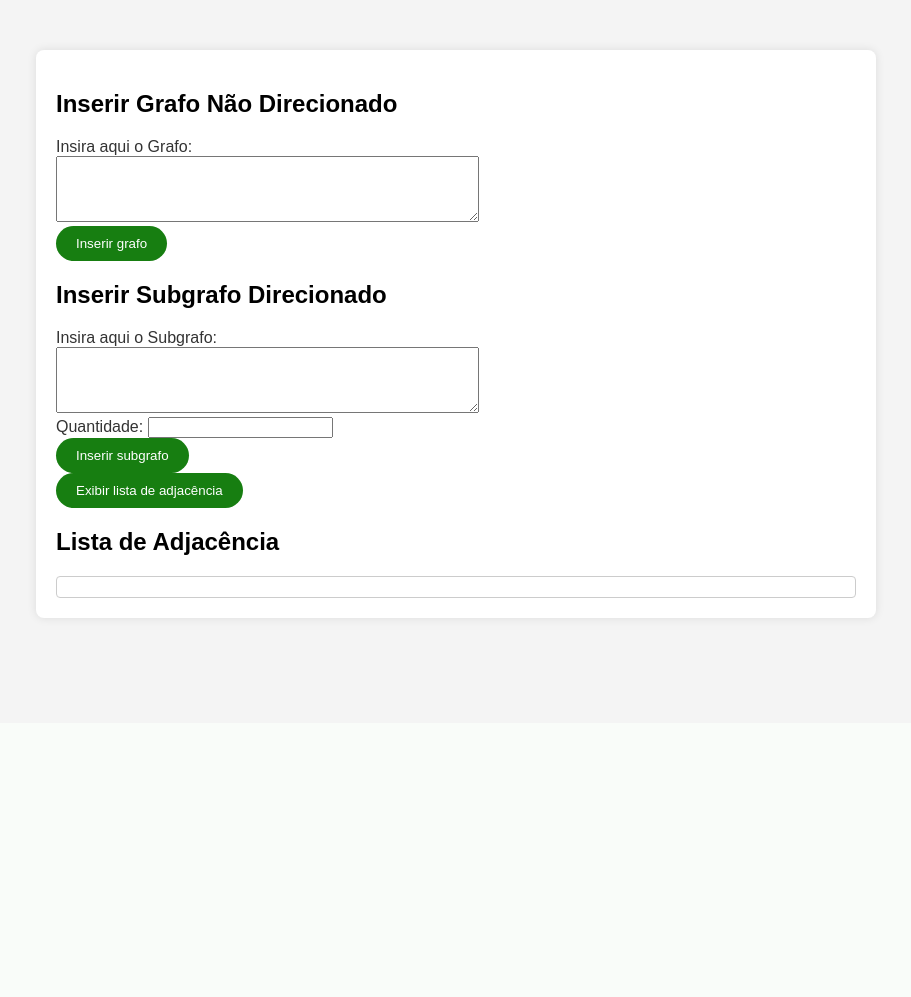
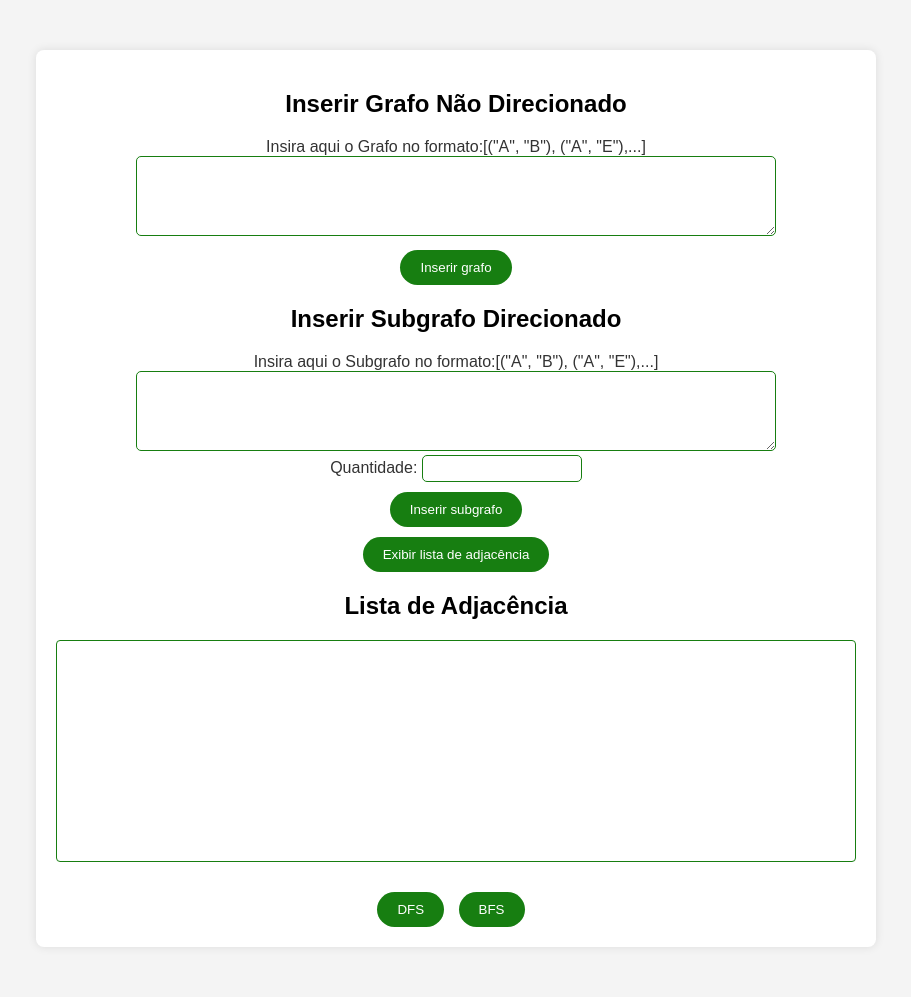
Before and after one commit to BeatrizTuri/AP1-compAlgo, a Flask app: page /NaoDirecionada in a window 1280 px wide. Shown: the part 77-1074 px from the top of the page, without its empty margins (184-1095 px from the left). Before the commit the page ends 699 px from the top, so only its background shows below. Run offline with Flask 3, Linux system fonts and the light colour scheme.

Commit message:
REFACTOR: Melhorado o front da página web.

```diff
--- a/static/styleListaNaoDirecionada.css
+++ b/static/styleListaNaoDirecionada.css
@@ -6,15 +6,14 @@ body {
 }
 
 header {
-    background-color: #177e11; /* Cor de fundo verde */
-    color: #fff; /* Cor do texto branco */
-    padding: 20px; /* Espaçamento interno */
-    text-align: center; /* Centralizar o texto */
+  background-color: #177e11;
+  color: #fff;
+  padding: 20px;
+  text-align: center;
 }
 
 header h1 {
-  margin: 0; /* Remover margem padrão do h1 */
-  color: #fff; /* Cor do texto branco */
+  margin: 0;
 }
 
 .container {
@@ -24,37 +23,45 @@ header h1 {
   background-color: #fff;
   border-radius: 8px;
   box-shadow: 0 0 10px rgba(0, 0, 0, 0.1);
+  text-align: center;
 }
-
-
 
 label {
   font-size: 16px;
   color: #333;
 }
 
-  #listaInput {
-    width: 80%; /* Largura da textarea (80% do container) */
-    height: 10vh; /* Altura inicial da textarea (50% da altura da viewport) */
+textarea {
+  width: 80%;
+  height: 10vh;
   padding: 10px;
   border-radius: 5px;
-    border: 1px solid #ccc;
-    resize: vertical; /* Permitir redimensionamento vertical */
-    box-sizing: border-box; /* Incluir padding e borda na largura */
+  border: 1px solid #177e11; /* Cor verde utilizada na página */
+  resize: vertical;
+  box-sizing: border-box;
+}
+
+input[type="text"] {
+  width: 20%; /* Mesma largura que o textarea */
+  height: 5%;
+  padding: 5px;
+  border-radius: 5px;
+  border: 1px solid #177e11; /* Cor verde utilizada na página */
+  box-sizing: border-box;
 }
 
 button {
-    background-color: #177e11; /* Cor de fundo verde */
-    color: #fff; /* Cor do texto branco */
-    padding: 10px 20px; /* Espaçamento interno */
-    margin-right: 10px; /* Margem à direita para separar os botões */
-    border: none; /* Remover a borda */
-    cursor: pointer; /* Alterar cursor para indicar interatividade */
-    border-radius: 20px; /* Arredondar as bordas */
+  background-color: #177e11;
+  color: #fff;
+  padding: 10px 20px;
+  margin-top: 10px;
+  border: none;
+  cursor: pointer;
+  border-radius: 20px;
 }
 
 button:hover {
-    background-color: #0056b3;
+  background-color: #00b38f;
 }
 
 #listaOutput {
@@ -62,4 +69,26 @@ header h1 {
   padding: 10px;
   border: 1px solid #ccc;
   border-radius: 4px;
+  border: 1px solid #177e11;
+  min-height: 200px; /* Defina a altura mínima desejada */
+  max-height: 400px; /* Defina a altura máxima desejada */
+  overflow-y: auto; /* Adiciona barra de rolagem vertical quando necessário */
 }
+
+#listaOutput ul {
+  list-style-type: none;
+  padding: 0;
+}
+
+#listaOutput ul li {
+  margin-bottom: 5px;
+}
+
+/* Estilos para os novos botões */
+#listaOutput + div {
+  margin-top: 20px;
+}
+
+#listaOutput + div button {
+  margin-right: 10px;
+}
--- a/templates/algoritimosNaoDirecionada.html
+++ b/templates/algoritimosNaoDirecionada.html
@@ -4,7 +4,7 @@
     <meta charset="UTF-8">
     <meta name="viewport" content="width=device-width, initial-scale=1.0">
     <title>Algoritmos de Busca</title>
-    <link rel="stylesheet" href="/static/styleListaDirecionada.css">
+    <link rel="stylesheet" href="/static/styleAlgoritmoListaDirecionada.css">
 </head>
 <body>
 
--- a/templates/listaDirecionada.html
+++ b/templates/listaDirecionada.html
@@ -57,8 +57,8 @@
             </div>
             <!-- Aqui estão os novos botões -->
             <div>
-                <button onclick="funcaoBotaoUm()">Botão Um</button>
-                <button onclick="funcaoBotaoDois()">Botão Dois</button>
+                <button onclick="funcaoBotaoUm()">DFS</button>
+                <button onclick="funcaoBotaoDois()">BFS</button>
             </div>
         </div>
     </div>
--- a/templates/listaNaoDirecionada.html
+++ b/templates/listaNaoDirecionada.html
@@ -16,7 +16,7 @@
     <div>
         <h2>Inserir Grafo Não Direcionado</h2>
         <form action="/insereListaNaoDirecionada" method="post">
-            <label for="grafoInput">Insira aqui o Grafo:</label><br>
+            <label for="grafoInput">Insira aqui o Grafo no formato:[("A", "B"), ("A", "E"),...]</label><br>
             <textarea id="grafoInput" name="grafoInput" rows="4" cols="50"></textarea><br>
             <button type="submit">Inserir grafo</button>
         </form>
@@ -25,7 +25,7 @@
     <div>
         <h2>Inserir Subgrafo Direcionado</h2>
         <form action="/insereSubgrafoNaoDirecionado" method="post">
-            <label for="subgrafoInput">Insira aqui o Subgrafo:</label><br>
+            <label for="subgrafoInput">Insira aqui o Subgrafo no formato:[("A", "B"), ("A", "E"),...]</label><br>
             <textarea id="subgrafoInput" name="subgrafoInput" rows="4" cols="50"></textarea><br>
             <label for="qtdInput">Quantidade:</label>
             <input type="text" id="qtdInput" name="qtdInput"><br>
@@ -60,9 +60,27 @@
             </ul>
             {% endif %}
         </div>
+        <!-- Novos botões adicionados -->
+        <div>
+            <button onclick="funcaoBotaoUm()">DFS</button>
+            <button onclick="funcaoBotaoDois()">BFS</button>
+        </div>
     </div>
 
 </div>
 
+<script>
+    // Adicione aqui suas funções JavaScript para os botões, se necessário
+    function funcaoBotaoUm() {
+        // Lógica para o Botão Um
+        alert("Botão Um clicado!");
+    }
+
+    function funcaoBotaoDois() {
+        // Lógica para o Botão Dois
+        alert("Botão Dois clicado!");
+    }
+</script>
+
 </body>
 </html>
```
Lines whose indentation alone changed are shown as unchanged.
